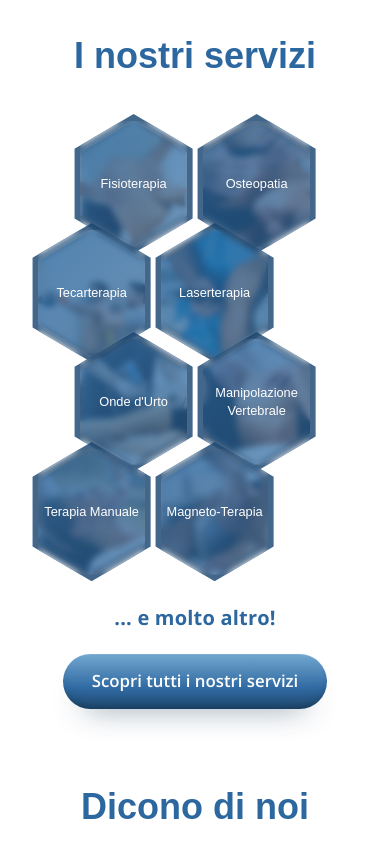
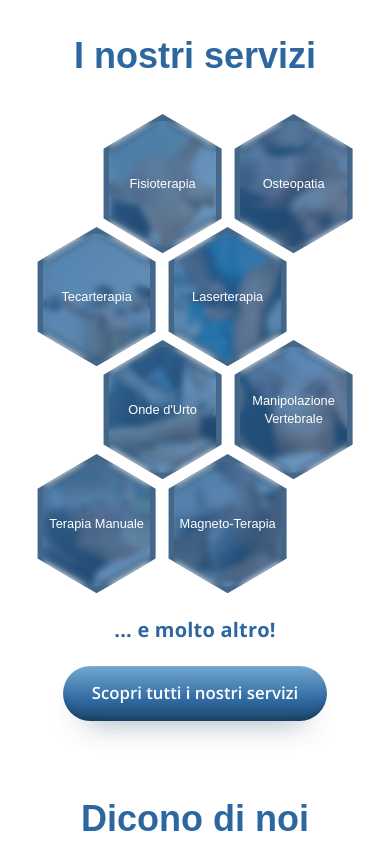
Before and after one commit to rolindaz/ars-fisio, a React (Vite) app: page / in a window 390 px wide. Shown: the part 846-1701 px from the top of the page. Built offline with nearby package versions, Linux system fonts and the light colour scheme; a web font is replaced by a local one.

Commit message:
feat: enhance ServicesPreview layout and styles for improved responsiveness
Co-authored-by: Copilot <copilot@github.com>

```diff
--- a/src/components/ServicesPreview.jsx
+++ b/src/components/ServicesPreview.jsx
@@ -13,7 +13,7 @@ const ServicesPreview = () => {
       </h2>
 
       <div className="mobile-grid services-preview-content services-preview-mobile">
-        <div className="services-preview-mobile__row--center">
+        <div className="services-preview-mobile__row services-preview-mobile__row--center">
           {mobileServices.slice(0, 2).map((s, i) => (
             <Link key={i} to={`/servizi#${s.slug}`} className="hex-link" aria-label={`Vai al servizio ${s.title}`}>
               <HexCard {...s} />
--- a/src/index.css
+++ b/src/index.css
@@ -508,7 +508,7 @@ a:visited:active {
   width: 20rem;
   height: 21rem;
   margin-top: 1rem;
-  margin-inline: -0.25rem;
+  /* margin-inline: -0.25rem; */
   position: relative;
   display: inline-block;
   background: rgba(20, 66, 109, 0.8);
@@ -594,15 +594,17 @@ a:visited:active {
 /* #region ServicesPreviewSection */
 
 .neg-mar-top {
-  margin-top: -2.75rem;
+  margin-top: -2.5rem;
 }
 
 .mobile-grid {
+  --services-preview-mobile-card-width: 8.2rem;
+  --services-preview-mobile-side-offset: var(--services-preview-mobile-card-width);
   display: flex;
   flex-direction: column;
   align-items: center;
   gap: 0;
-  margin-left: ;
+  margin-left: calc(var(--services-preview-mobile-side-offset) / 4);
 }
 
 .services-preview-content {
@@ -618,19 +620,15 @@ a:visited:active {
   justify-content: center;
   align-items: flex-start;
   gap: 0;
-}
-
-.services-preview-mobile__row--center {
   align-self: center;
 }
 
 .services-preview-mobile__row--side {
-  align-self: start;
-  margin-left: .85rem;
+  margin-right: var(--services-preview-mobile-side-offset);
 }
 
 .services-preview-mobile .hex-container {
-  width: 8.2rem;
+  width: var(--services-preview-mobile-card-width);
   height: 8.7rem;
   margin-top: 0.5rem;
 }
```
